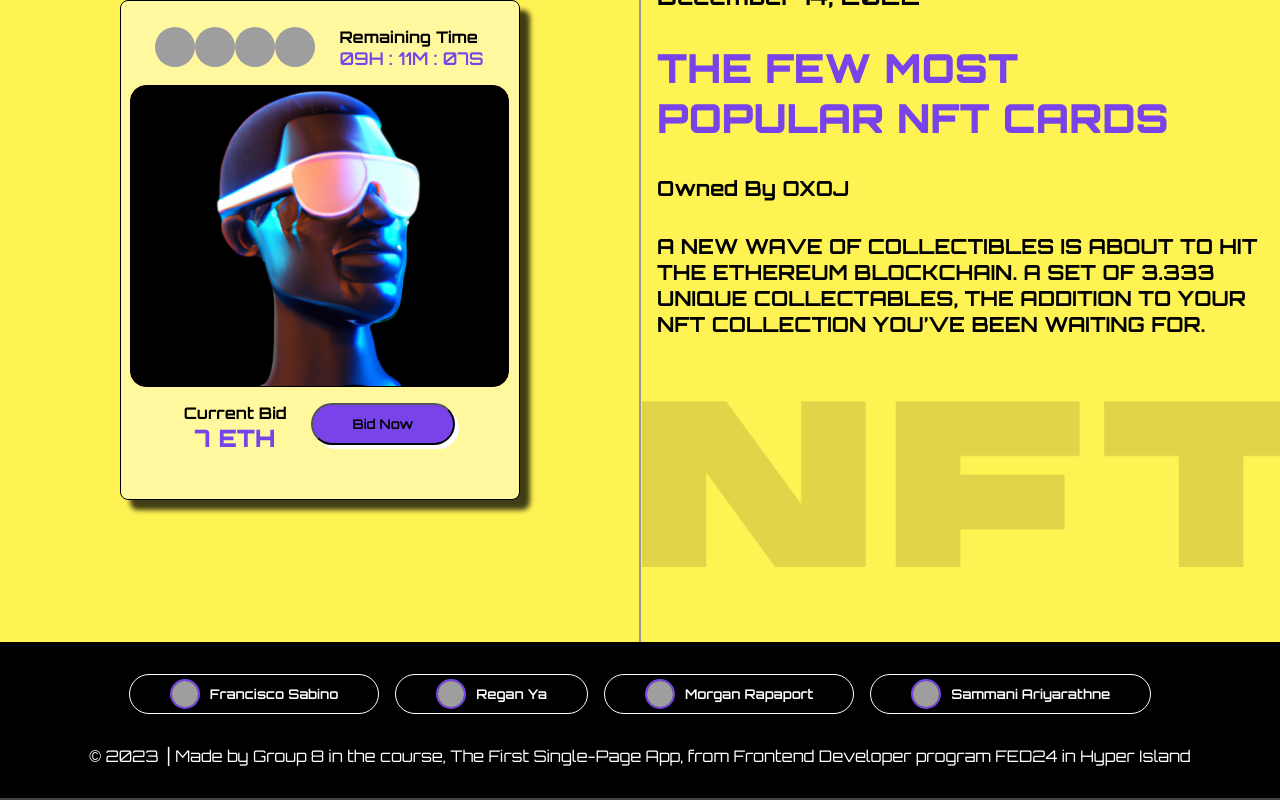
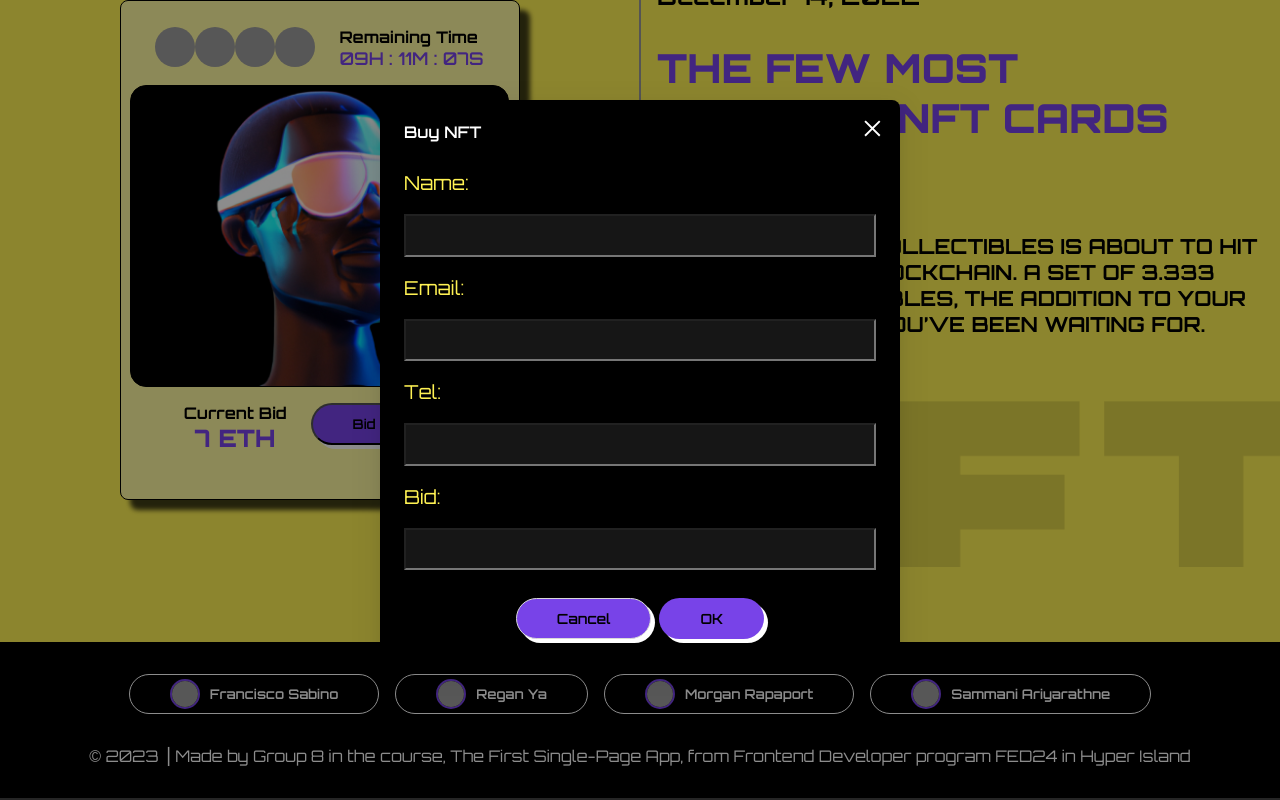
Before and after one commit to react-app-HI-group-8/react-app-g8, a React (Create React App) app: page / in a window 1280 px wide. Both pictures are taken after a click on the button "Bid Now". Shown: the part 1854-2654 px from the top of the page. Built offline with nearby package versions, Linux system fonts and the light colour scheme; grey boxes are pictures that could not be loaded.

Commit message:
added modal to market place

```diff
--- a/src/components/Card/Card.jsx
+++ b/src/components/Card/Card.jsx
@@ -2,7 +2,7 @@ import React from "react";
 import "./Card.scss";
 import Button from "../Button/Button";
 
-const Card = () => {
+const Card = ({ showModal }) => {
   return (
     <div className="card_wrapper">
       <div className="card_header">
@@ -41,7 +41,9 @@ const Card = () => {
           <p>Current Bid</p>
           <p>7 ETH</p>
         </div>
-        <Button buttonType="btnPurple">Bid Now</Button>
+        <Button buttonType="btnPurple" onClick={showModal}>
+          Bid Now
+        </Button>
       </div>
     </div>
   );
--- a/src/components/Marketplace/Marketplace.jsx
+++ b/src/components/Marketplace/Marketplace.jsx
@@ -1,16 +1,29 @@
-import React from "react";
+import React, { useState } from "react";
+import { Modal } from "antd";
 import Banner from "../Banner/Banner";
 import Card from "../Card/Card";
 
 import "./Marketplace.scss";
 
 const Marketplace = () => {
+  const [isModalOpen, setIsModalOpen] = useState(false);
+
+  const showModal = () => {
+    setIsModalOpen(true);
+  };
+  const handleOk = () => {
+    setIsModalOpen(false);
+  };
+  const handleCancel = () => {
+    setIsModalOpen(false);
+  };
+
   return (
     <div id="marketplace">
       <Banner headingType="marketPlace" />
       <section className="marketplace">
         <div className="left">
-          <Card />
+          <Card showModal={showModal} />
         </div>
         <div className="right">
           <div className="right_top">
@@ -31,6 +44,27 @@ const Marketplace = () => {
             <img src="/imgs/nft.png" alt="NFT" />
           </div>
         </div>
+        <Modal
+          title="Buy NFT"
+          open={isModalOpen}
+          onOk={handleOk}
+          onCancel={handleCancel}
+          cancelButtonProps={{
+            htmlType: "button",
+          }}
+          okButtonProps={{ htmlType: "button" }}
+        >
+          <form action="">
+            <label htmlFor="Name">Name:</label>
+            <input type="text" />
+            <label htmlFor="Email">Email:</label>
+            <input type="text" />
+            <label htmlFor="Phone">Tel:</label>
+            <input type="text" />
+            <label htmlFor="Bid">Bid:</label>
+            <input type="number" min="0" />
+          </form>
+        </Modal>
       </section>
     </div>
   );
--- a/src/index.scss
+++ b/src/index.scss
@@ -68,6 +68,80 @@ ul {
   }
 }
 
+.ant-modal-content {
+  background: #000 !important;
+  color: #fff !important;
+  display: flex;
+  gap: 1rem;
+  flex-direction: column;
+
+  .ant-modal-body {
+    form {
+      display: flex;
+      flex-direction: column;
+      gap: 1rem;
+
+      label {
+        color: #fff253;
+        font-size: 1.2rem;
+      }
+
+      input {
+        background: rgb(22, 22, 22);
+        height: 2rem;
+        outline: none;
+        color: #fff253;
+        font-size: 1.1rem;
+        padding: 1.2rem;
+      }
+      input::-webkit-outer-spin-button,
+      input::-webkit-inner-spin-button {
+        -webkit-appearance: none;
+        margin: 0;
+      }
+    }
+  }
+
+  .ant-modal-header {
+    background: #000 !important;
+
+    .ant-modal-title {
+      color: #fff !important;
+    }
+  }
+  .ant-modal-footer {
+    display: flex;
+    justify-content: center;
+  }
+}
+
+.ant-btn {
+  display: flex;
+  flex-direction: row;
+  justify-content: center;
+  align-items: center;
+  padding: 1.2rem 2.5rem;
+  gap: 10px;
+  border-radius: 120px;
+
+  height: 2.2rem;
+
+  transition: 0.2s ease-in-out;
+  cursor: pointer;
+
+  background: #7843e8;
+  box-shadow: 4px 4px 0px #fff;
+  color: #000;
+  font-weight: 600;
+
+  &:hover {
+    background-color: #fff !important;
+    box-shadow: 4px 4px 0px #7843e8;
+    color: #000 !important;
+    outline: none !important;
+  }
+}
+
 /* width */
 ::-webkit-scrollbar {
   display: none;
```
